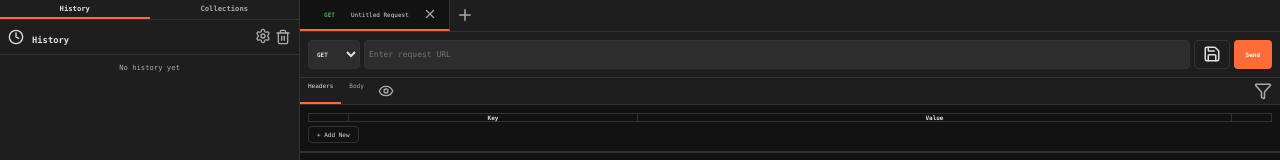
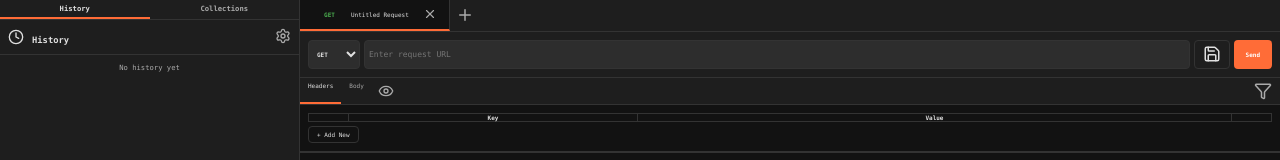
Before and after one commit to mayugoro/ekstensi-api-client, a React (Vite) app: page / in a window 1280 px wide. Shown: the top 160 px of the page. Built offline with nearby package versions, Linux system fonts and the light colour scheme.

Commit message:
feat: add main App component for API client UI and state management

```diff
--- a/src/App.tsx
+++ b/src/App.tsx
@@ -321,7 +321,6 @@ function App() {
             {sidebarTab === 'history' ? <Clock size={16} style={{ marginRight: '8px', verticalAlign: 'text-bottom' }} /> : <Folder size={16} style={{ marginRight: '8px', verticalAlign: 'text-bottom' }} />}
             {sidebarTab === 'history' ? t(language, 'history') : t(language, 'saved')}
           </span>
-          <div style={{ display: 'flex', gap: '0.5rem', alignItems: 'center' }}>
           <div className="settings-menu" title={t(language, 'settings')}>
             <Settings
               size={16}
@@ -329,11 +328,20 @@ function App() {
               onClick={openSettings}
             />
           </div>
-            {sidebarTab === 'history' && (
-              <Trash2 size={16} style={{ cursor: 'pointer', color: 'var(--text-secondary)' }} onClick={clearHistory} />
-            )}
+        </div>
+        {sidebarTab === 'history' && history.length > 0 && (
+          <div style={{
+            display: 'flex',
+            justifyContent: 'flex-end',
+            padding: '0.4rem 1rem',
+            borderBottom: '1px solid var(--border-color)',
+            backgroundColor: 'var(--bg-panel)'
+          }}>
+            <div onClick={clearHistory} title="Clear all history" style={{ cursor: 'pointer', display: 'flex', alignItems: 'center', color: 'var(--text-secondary)' }}>
+              <Trash2 size={16} />
             </div>
           </div>
+        )}
         <div className="sidebar-content">
           {sidebarTab === 'history' && history.map(item => (
             <div key={item.id} className="sidebar-item" onClick={() => loadHistoryItem(item)}>
```
Lines whose indentation alone changed are shown as unchanged.
